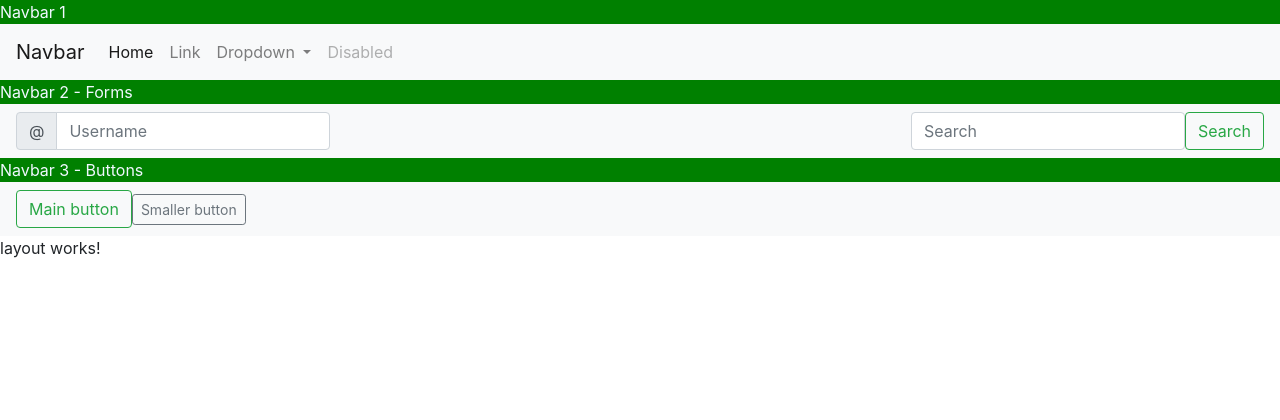
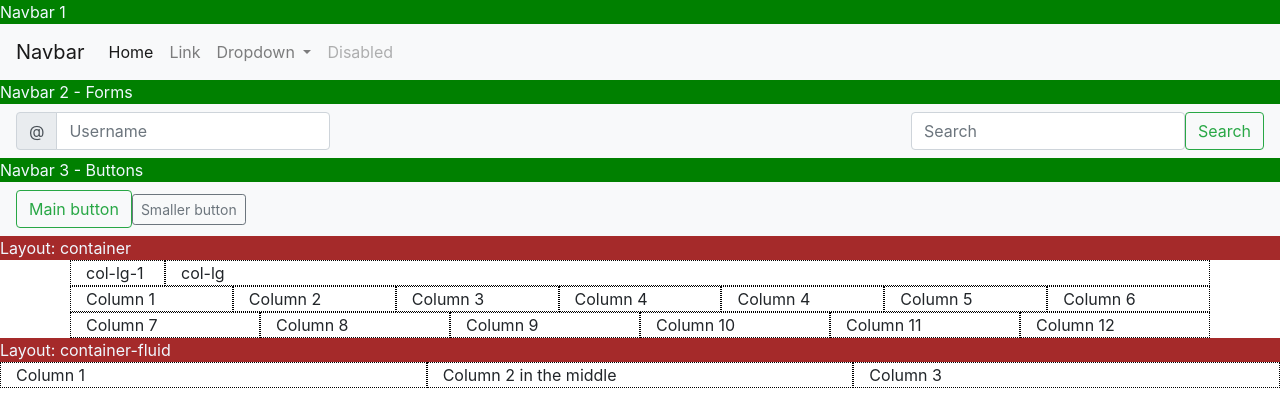
Before and after one commit to asszem/AngularDemo, an Angular app: page / in a window 1280 px wide. Shown: the top 420 px of the page. Built offline with nearby package versions, Linux system fonts and the light colour scheme.

Commit message:
WIP column samples in container

```diff
--- a/src/app/layout/layout.component.css
+++ b/src/app/layout/layout.component.css
@@ -0,0 +1,16 @@
+.nav-separator {
+    background-color: brown;
+    color: aliceblue;
+    margin: 0;
+}
+
+/* Contains 'col'*/
+div[class*="col"] {
+    border-style: dotted;
+    border-width: 1px;
+    border-color: black;
+}
+/* Starts with 'col' */
+div[class^="col"]{
+
+}
--- a/src/app/layout/layout.component.html
+++ b/src/app/layout/layout.component.html
@@ -1,3 +1,64 @@
-<p>
-  layout works!
-</p>
+<p class="nav-separator">Layout: container</p>
+<div class="container">
+  <div class="row">
+    <div class="col-lg-1">col-lg-1</div>
+    <div class="col-lg">col-lg</div>
+  </div>
+  <div class="row">
+     <div class="col">
+       Column 1
+     </div>
+     <div class="col">
+       Column 2
+     </div>
+     <div class="col">
+       Column 3
+     </div>
+     <div class="col">
+       Column 4
+     </div>
+     <div class="col">
+       Column 4
+     </div>
+     <div class="col">
+       Column 5
+     </div>
+     <div class="col">
+       Column 6
+     </div>
+     <!-- This breaks the columns to a new line -->
+     <div class="w-100"></div>
+     <div class="col">
+       Column 7
+     </div>
+     <div class="col">
+       Column 8
+     </div>
+     <div class="col">
+       Column 9
+     </div>
+     <div class="col">
+       Column 10
+     </div>
+     <div class="col">
+       Column 11
+     </div>
+     <div class="col">
+       Column 12
+     </div>
+  </div>
+</div>
+<p class="nav-separator">Layout: container-fluid</p>
+<div class="container-fluid">
+  <div class="row">
+     <div class="col">
+       Column 1
+     </div>
+     <div class="col">
+       Column 2 in the middle
+     </div>
+     <div class="col">
+       Column 3
+     </div>
+  </div>
+</div>
```
